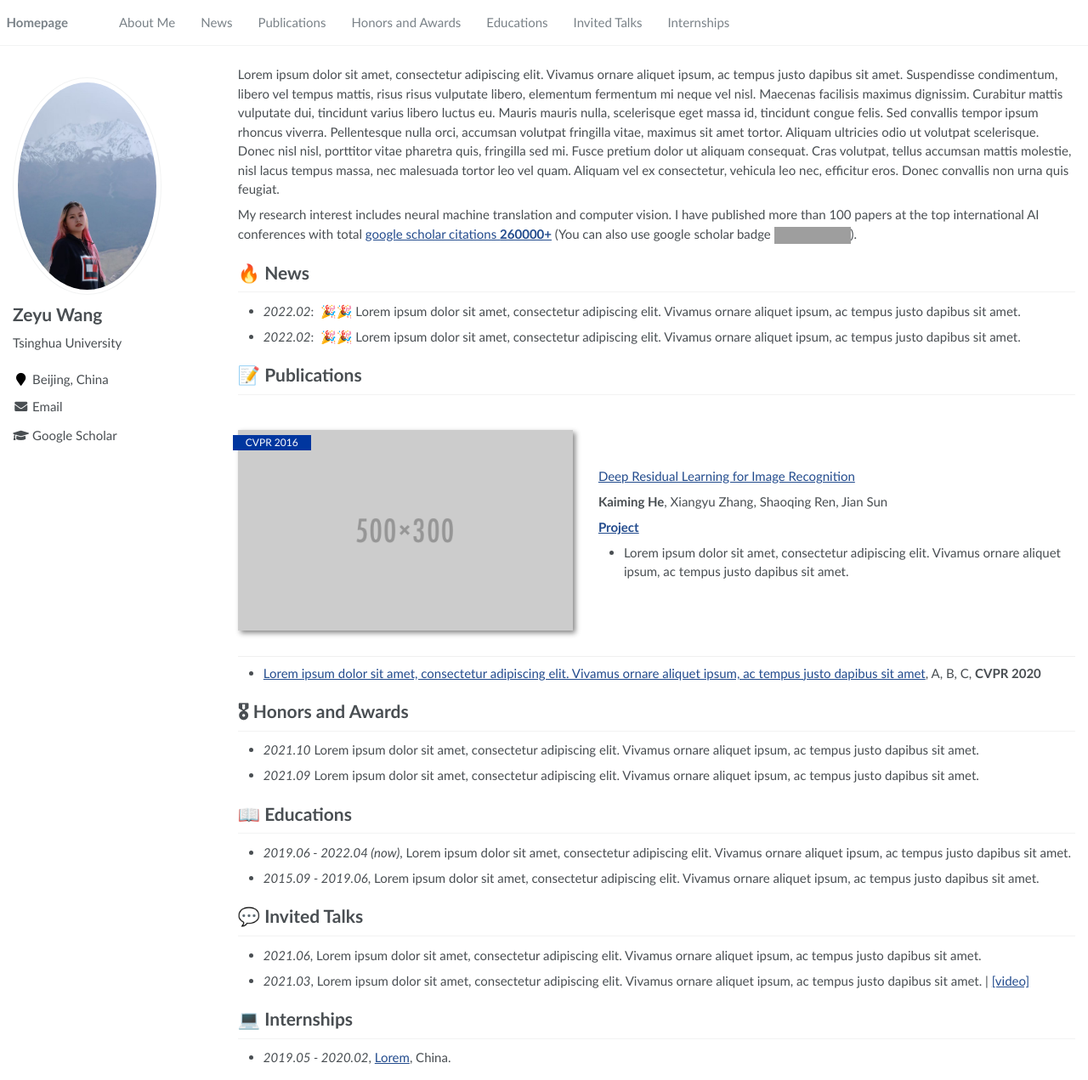
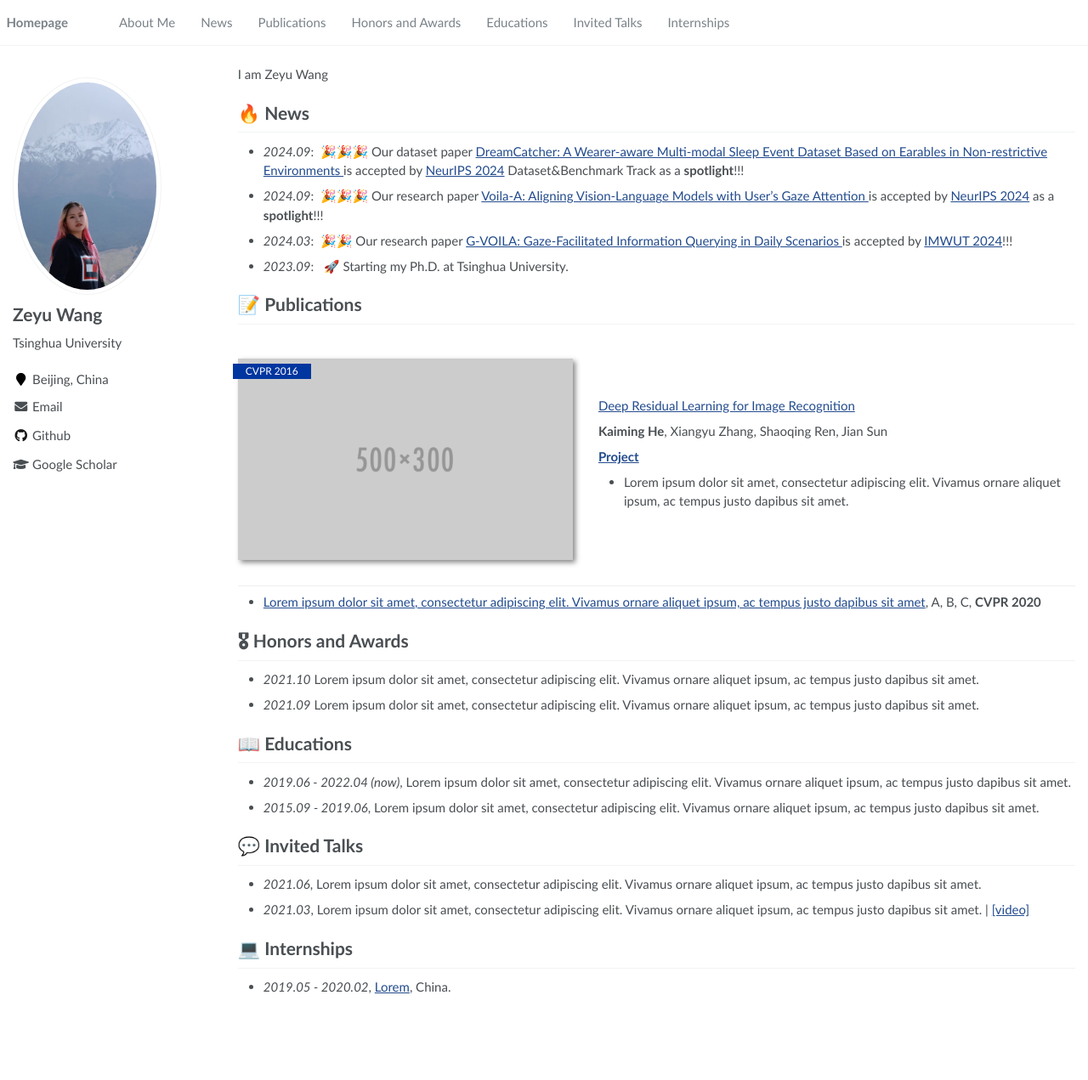
Before and after one commit to Sky-Wang326/Sky-Wang326.github.io, a Jekyll site: the page built from _pages/about.md, in a window 1280 px wide and 1271 px high. Shown: the whole window at 85% size. Built offline with Jekyll 4.4.1, drawn with Linux system fonts in a browser that asks for light colours; grey boxes are pictures that could not be loaded.

Commit message:
add news

```diff
--- a/_config.yml
+++ b/_config.yml
@@ -37,7 +37,7 @@ author:
   flickr           :
   facebook         :
   foursquare       :
-  github           : # e.g., "github username"
+  github           : "sky-wang326"
   google_plus      :
   keybase          :
   instagram        :
--- a/_pages/about.md
+++ b/_pages/about.md
@@ -17,14 +17,16 @@ redirect_from:
 
 <span class='anchor' id='about-me'></span>
 
-Lorem ipsum dolor sit amet, consectetur adipiscing elit. Vivamus ornare aliquet ipsum, ac tempus justo dapibus sit amet. Suspendisse condimentum, libero vel tempus mattis, risus risus vulputate libero, elementum fermentum mi neque vel nisl. Maecenas facilisis maximus dignissim. Curabitur mattis vulputate dui, tincidunt varius libero luctus eu. Mauris mauris nulla, scelerisque eget massa id, tincidunt congue felis. Sed convallis tempor ipsum rhoncus viverra. Pellentesque nulla orci, accumsan volutpat fringilla vitae, maximus sit amet tortor. Aliquam ultricies odio ut volutpat scelerisque. Donec nisl nisl, porttitor vitae pharetra quis, fringilla sed mi. Fusce pretium dolor ut aliquam consequat. Cras volutpat, tellus accumsan mattis molestie, nisl lacus tempus massa, nec malesuada tortor leo vel quam. Aliquam vel ex consectetur, vehicula leo nec, efficitur eros. Donec convallis non urna quis feugiat.
+I am Zeyu Wang
 
-My research interest includes neural machine translation and computer vision. I have published more than 100 papers at the top international AI conferences with total <a href='https://scholar.google.com/citations?user=DhtAFkwAAAAJ'>google scholar citations <strong><span id='total_cit'>260000+</span></strong></a> (You can also use google scholar badge <a href='https://scholar.google.com/citations?user=DhtAFkwAAAAJ'><img src="https://img.shields.io/endpoint?url={{ url | url_encode }}&logo=Google%20Scholar&labelColor=f6f6f6&color=9cf&style=flat&label=citations"></a>).
+<!-- My research interest includes neural machine translation and computer vision. I have published more than 100 papers at the top international AI conferences with total <a href='https://scholar.google.com/citations?user=DhtAFkwAAAAJ'>google scholar citations <strong><span id='total_cit'>260000+</span></strong></a> (You can also use google scholar badge <a href='https://scholar.google.com/citations?user=DhtAFkwAAAAJ'><img src="https://img.shields.io/endpoint?url={{ url | url_encode }}&logo=Google%20Scholar&labelColor=f6f6f6&color=9cf&style=flat&label=citations"></a>). -->
 
 
 # 🔥 News
-- *2022.02*: &nbsp;🎉🎉 Lorem ipsum dolor sit amet, consectetur adipiscing elit. Vivamus ornare aliquet ipsum, ac tempus justo dapibus sit amet.
-- *2022.02*: &nbsp;🎉🎉 Lorem ipsum dolor sit amet, consectetur adipiscing elit. Vivamus ornare aliquet ipsum, ac tempus justo dapibus sit amet.
+- *2024.09*: &nbsp;🎉🎉🎉 Our dataset paper <a href=""> DreamCatcher: A Wearer-aware Multi-modal Sleep Event Dataset Based on Earables in Non-restrictive Environments </a> is accepted by <a href="https://neurips.cc/Conferences/2024/CallForDatasetsBenchmarks">NeurIPS 2024</a> Dataset&Benchmark Track as a <b>spotlight</b>!!!
+- *2024.09*: &nbsp;🎉🎉🎉 Our research paper <a href="https://arxiv.org/abs/2401.09454"> Voila-A: Aligning Vision-Language Models with User's Gaze Attention </a> is accepted by <a href="https://neurips.cc/">NeurIPS 2024</a> as a <b>spotlight</b>!!!
+- *2024.03*: &nbsp;🎉🎉 Our research paper <a href="https://arxiv.org/abs/2405.07652"> G-VOILA: Gaze-Facilitated Information Querying in Daily Scenarios </a> is accepted by <a href="https://www.ubicomp.org/ubicomp-iswc-2024/imwut_papers/">IMWUT 2024</a>!!!
+- *2023.09*: &nbsp; 🚀 Starting my Ph.D. at Tsinghua University.
 
 # 📝 Publications
 
```
